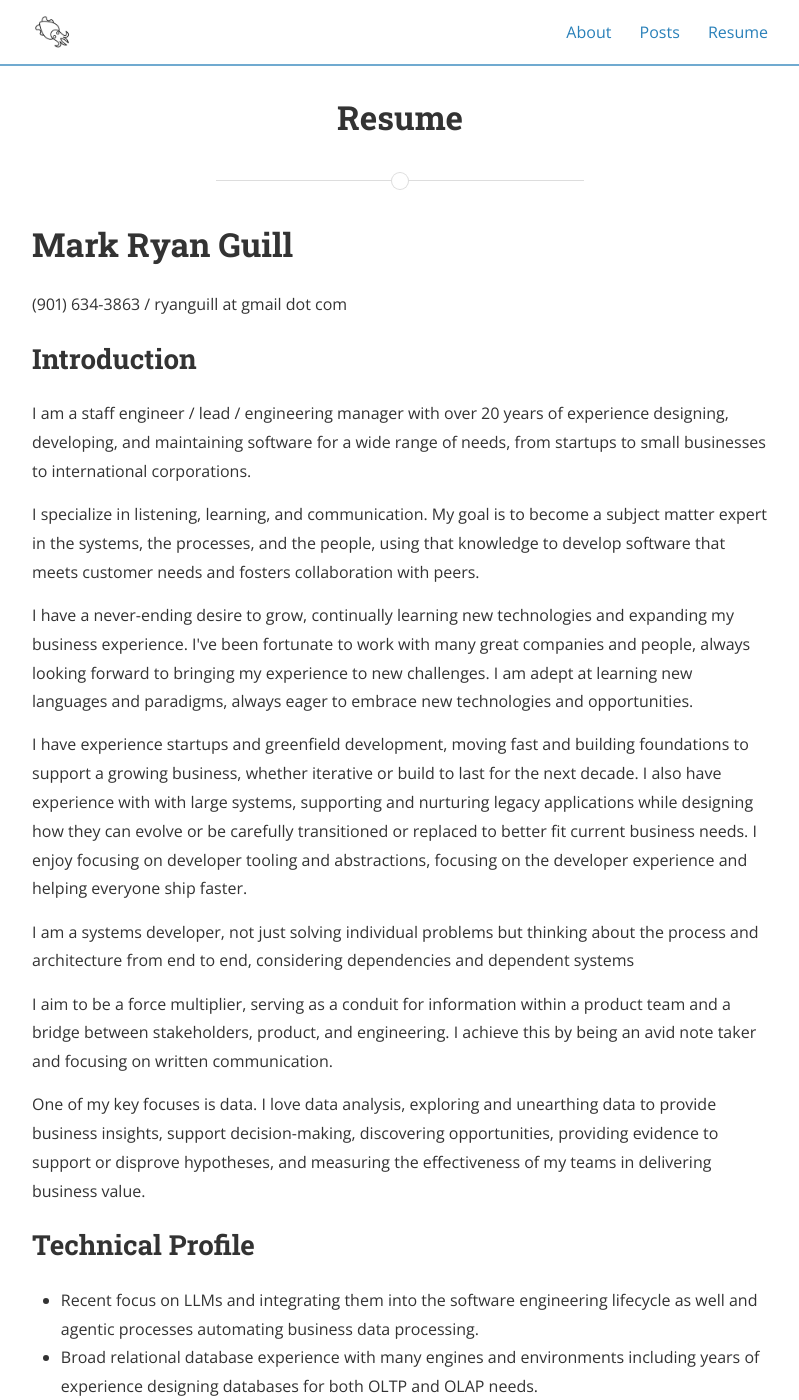
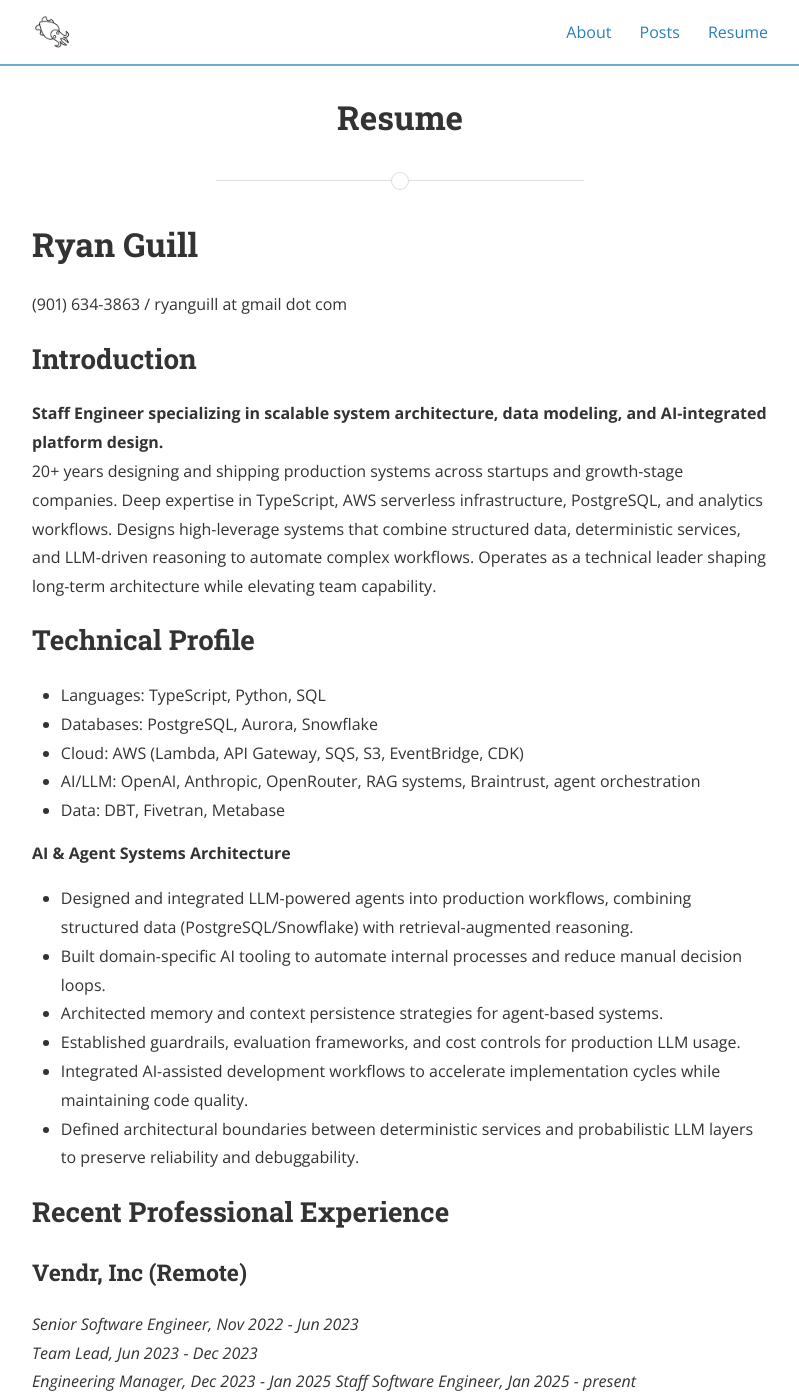
Before and after one commit to ryanguill/ryanguill.github.io, a Jekyll site: the page built from resume.html, in a window 1280 px wide and 1400 px high. Shown: the whole window, without its empty margins (240-1039 px from the left). Built offline with Jekyll 4.4.1, drawn with Linux system fonts in a browser that asks for light colours; nearby versions of some CDN libraries; a style sheet for code colours, icons or effects is not loaded; some of the changed text lies outside the part shown.

Commit message:
resume tweaks

```diff
--- a/resume.html
+++ b/resume.html
@@ -20,28 +20,34 @@
 		}
 	</style>
 </head>
-<body><div class="container"><h1 id="mark-ryan-guill">Mark Ryan Guill</h1>
+<body><div class="container"><h1 id="mark-ryan-guill">Ryan Guill</h1>
 
 <p>(901) 634-3863 / ryanguill at gmail dot com</p>
 
 <h2 id="summary-of-qualifications">Introduction</h2>
 
-<p>I am a staff engineer / lead / engineering manager with over 20 years of experience designing, developing, and maintaining software for a wide range of needs, from startups to small businesses to international corporations.</p>
-<p>I specialize in listening, learning, and communication. My goal is to become a subject matter expert in the systems, the processes, and the people, using that knowledge to develop software that meets customer needs and fosters collaboration with peers.</p>
-<p>I have a never-ending desire to grow, continually learning new technologies and expanding my business experience. I've been fortunate to work with many great companies and people, always looking forward to bringing my experience to new challenges. I am adept at learning new languages and paradigms, always eager to embrace new technologies and opportunities.</p>
-<p>I have experience startups and greenfield development, moving fast and building foundations to support a growing business, whether iterative or build to last for the next decade. I also have experience with with large systems, supporting and nurturing legacy applications while designing how they can evolve or be carefully transitioned or replaced to better fit current business needs. I enjoy focusing on developer tooling and abstractions, focusing on the developer experience and helping everyone ship faster. </p>
-<p>I am a systems developer, not just solving individual problems but thinking about the process and architecture from end to end, considering dependencies and dependent systems</p>
-<p>I aim to be a force multiplier, serving as a conduit for information within a product team and a bridge between stakeholders, product, and engineering. I achieve this by being an avid note taker and focusing on written communication.</p>
-<p>One of my key focuses is data. I love data analysis, exploring and unearthing data to provide business insights, support decision-making, discovering opportunities, providing evidence to support or disprove hypotheses, and measuring the effectiveness of my teams in delivering business value.</p>
+<strong>Staff Engineer specializing in scalable system architecture, data modeling, and AI-integrated platform design.</strong>
+<p>20+ years designing and shipping production systems across startups and growth-stage companies. Deep expertise in TypeScript, AWS serverless infrastructure, PostgreSQL, and analytics workflows. Designs high-leverage systems that combine structured data, deterministic services, and LLM-driven reasoning to automate complex workflows. Operates as a technical leader shaping long-term architecture while elevating team capability.</p>
 
 
 <h2 id="technical-profile">Technical Profile</h2>
 
 <ul>
-	<li>Recent focus on LLMs and integrating them into the software engineering lifecycle as well and agentic processes automating business data processing.</li>
-	<li>Broad relational database experience with many engines and environments including years of experience designing databases for both OLTP and OLAP needs.</li>
-	<li>Over a decade of experience with JavaScript and TypeScript, both on the server and client side, as well as experience with several other languages, including mainstream and niche languages.</li>
-	<li>Server administration experience with Linux and Windows, both on-premises and in the cloud.</li>
+	<li>Languages: TypeScript, Python, SQL</li>
+	<li>Databases: PostgreSQL, Aurora, Snowflake</li>
+	<li>Cloud: AWS (Lambda, API Gateway, SQS, S3, EventBridge, CDK)</li>
+	<li>AI/LLM: OpenAI, Anthropic, OpenRouter, RAG systems, Braintrust, agent orchestration</li>
+	<li>Data: DBT, Fivetran, Metabase</li>
+</ul>
+
+<strong>AI & Agent Systems Architecture</strong>
+<ul>
+	<li>Designed and integrated LLM-powered agents into production workflows, combining structured data (PostgreSQL/Snowflake) with retrieval-augmented reasoning.</li>
+	<li>Built domain-specific AI tooling to automate internal processes and reduce manual decision loops.</li>
+	<li>Architected memory and context persistence strategies for agent-based systems.</li>
+	<li>Established guardrails, evaluation frameworks, and cost controls for production LLM usage.</li>
+	<li>Integrated AI-assisted development workflows to accelerate implementation cycles while maintaining code quality.</li>
+	<li>Defined architectural boundaries between deterministic services and probabilistic LLM layers to preserve reliability and debuggability.</li>
 </ul>
 
 <h2 id="professional-experience">Recent Professional Experience</h2>
```
